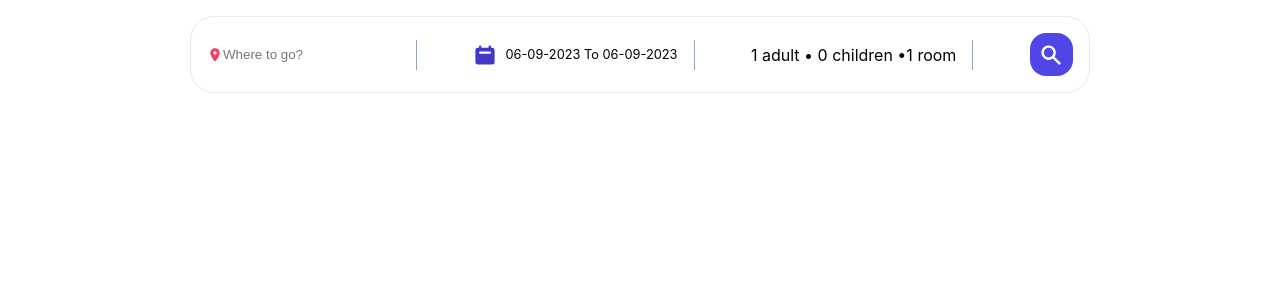
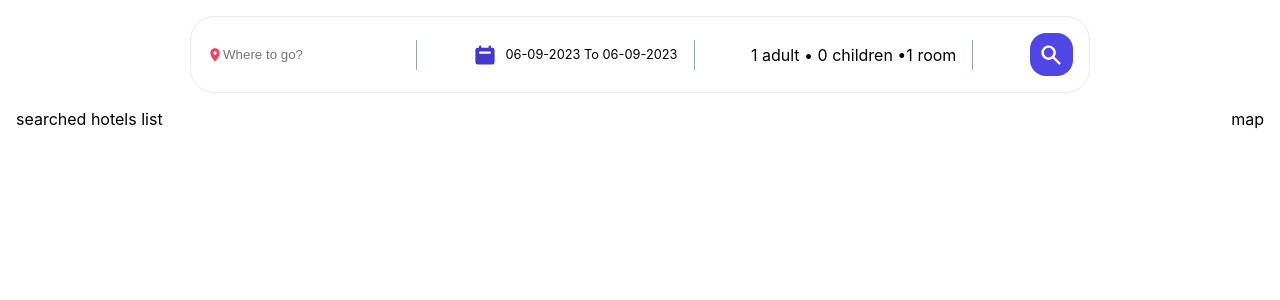
Before and after one commit to behzadiv/Booking_Hotel, a React (Vite) app: page /hotels in a window 1280 px wide. Shown: the top 300 px of the page. Built offline with nearby package versions, Linux system fonts and the light colour scheme.

Commit message:
feat : define my routes

```diff
--- a/src/App.jsx
+++ b/src/App.jsx
@@ -2,6 +2,7 @@
 import "./App.css";
 import LocationList from "./components/locationList/LocationList";
 import { Route, Routes } from "react-router-dom";
+import AppLayout from "./components/appLayout/AppLayout";
 
 function App() {
   return (
@@ -9,6 +10,10 @@
       <Header />
       <Routes>
         <Route path="/" element={<LocationList />} />
+        <Route path="/hotels" element={<AppLayout />}>
+          <Route index element={<div>searched hotels list</div>} />
+          <Route path=":id" element={<div>single hotel</div>} />
+        </Route>
       </Routes>
     </>
   );
--- /dev/null
+++ b/src/components/appLayout/AppLayout.jsx
@@ -0,0 +1,14 @@
+import { Outlet } from "react-router-dom";
+
+const AppLayout = () => {
+  return (
+    <div className="appLayout">
+      <div className="sidebar">
+        <Outlet />
+      </div>
+      <div className="map">map</div>
+    </div>
+  );
+};
+
+export default AppLayout;
```
